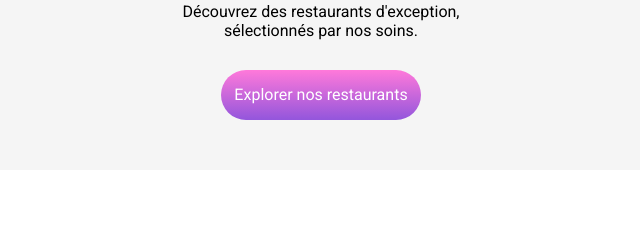
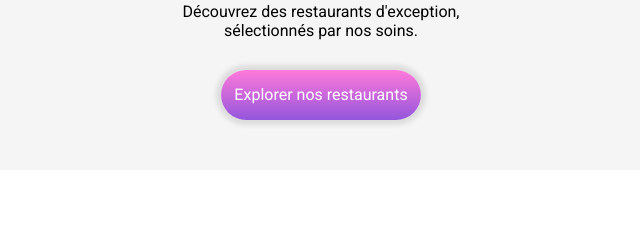
Before and after one commit to BlackBattler/Ohmyfood, a website: page index.html in a window 1280 px wide. Shown: the part 227-458 px from the top of the page, 319-959 px from the left. Drawn offline with Linux system fonts and the light colour scheme; a web font is replaced by a local one.

Commit message:
section reservation redo

```diff
--- a/sass/utils/_mixins.scss
+++ b/sass/utils/_mixins.scss
@@ -1,8 +1,17 @@
 @mixin bouton {
-    background: linear-gradient(1turn ,$colorPrimary, $colorSecondary);
+    background: linear-gradient(1turn, $colorPrimary, $colorSecondary);
     border: none;
     border-radius: 25px;
     height: 50px;
     width: 200px;
     color: white;
+    opacity: 1;
+    box-shadow: 0px 0px 5px 5px rgba(0, 0, 0, 0.1);
+    transition-duration: 0.2s;
+    cursor: pointer;
+
+    &:hover {
+        opacity: 0.8;
+        box-shadow: 0px 0px 5px 5px rgba(0, 0, 0, 0.3);
+    }
 }
```
Also changed, not shown: css/main.css, css/main.min.css, 2 other files.
